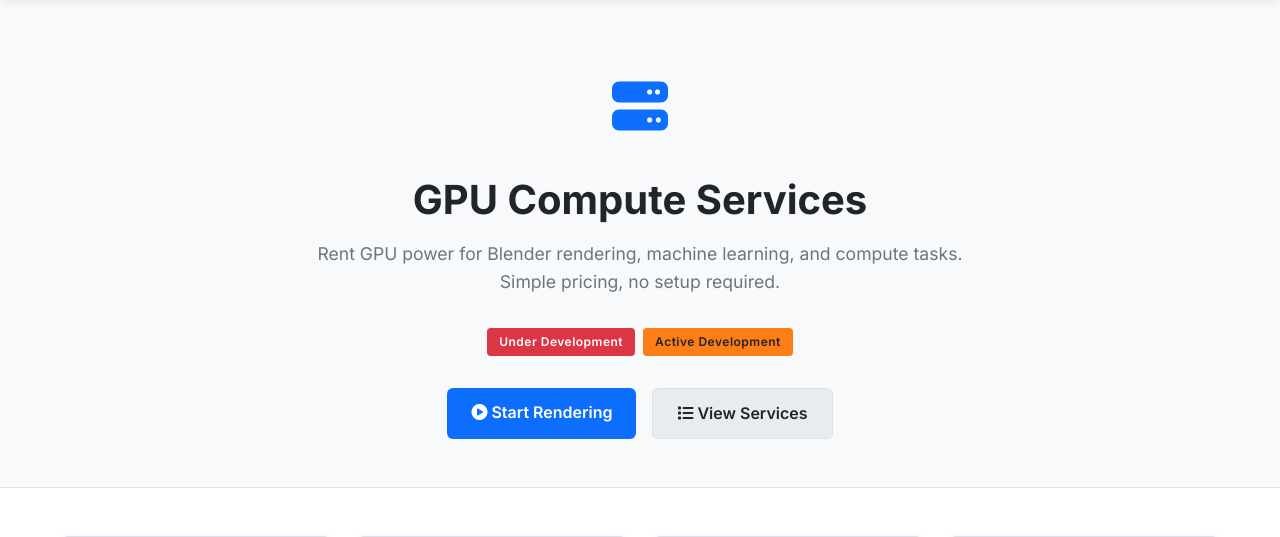
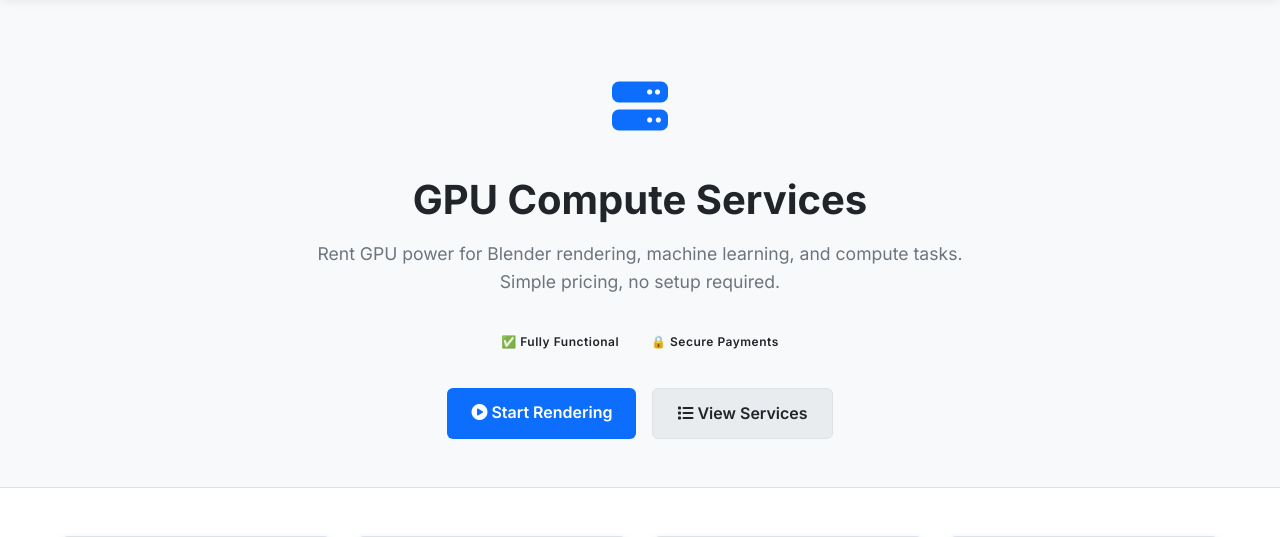
Before and after one commit to Teddy11235-evil/pythons-GPUS, a Flask app: page / in a window 1280 px wide. Shown: the part 76-613 px from the top of the page. Run offline with Flask 3, Linux system fonts and the light colour scheme; data that the repository does not hold is empty; some web fonts are replaced.

Commit message:
Update index.html

```diff
--- a/templates/index.html
+++ b/templates/index.html
@@ -16,8 +16,8 @@
             </p>
 
             <div class="service-tags" style="justify-content: center; margin-bottom: 2rem;">
-                <span class="tag dev-tag">Under Development</span>
-                <span class="tag work-tag">Active Development</span>
+                <span class="tag live-tag">✅ Fully Functional</span>
+                <span class="tag secure-tag">🔒 Secure Payments</span>
             </div>
 
             <div class="hero-cta">
@@ -30,7 +30,6 @@
             </div>
         </div>
     </section>
-
     <!-- Stats -->
     <section class="stats">
         <div class="container">
```
